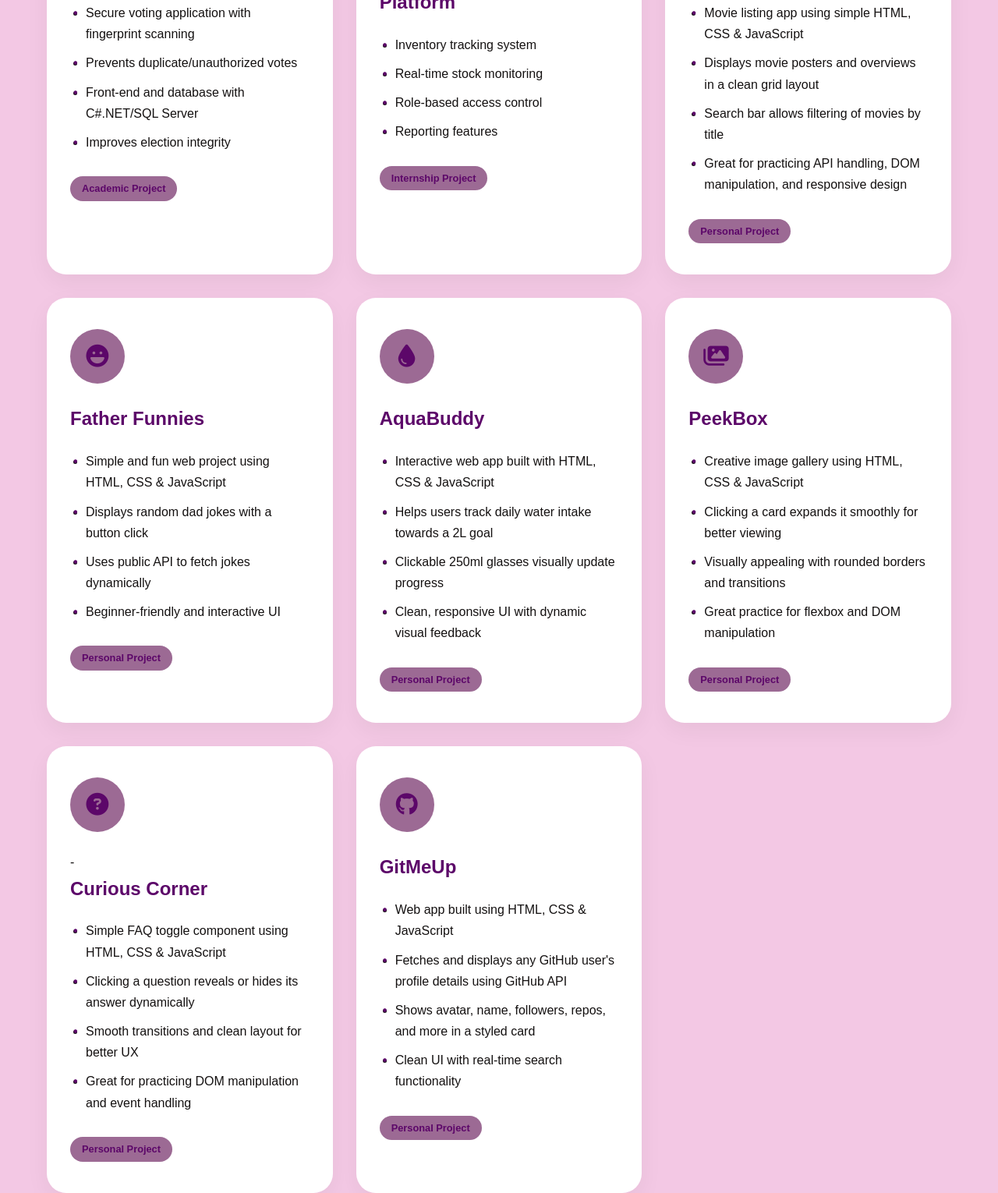
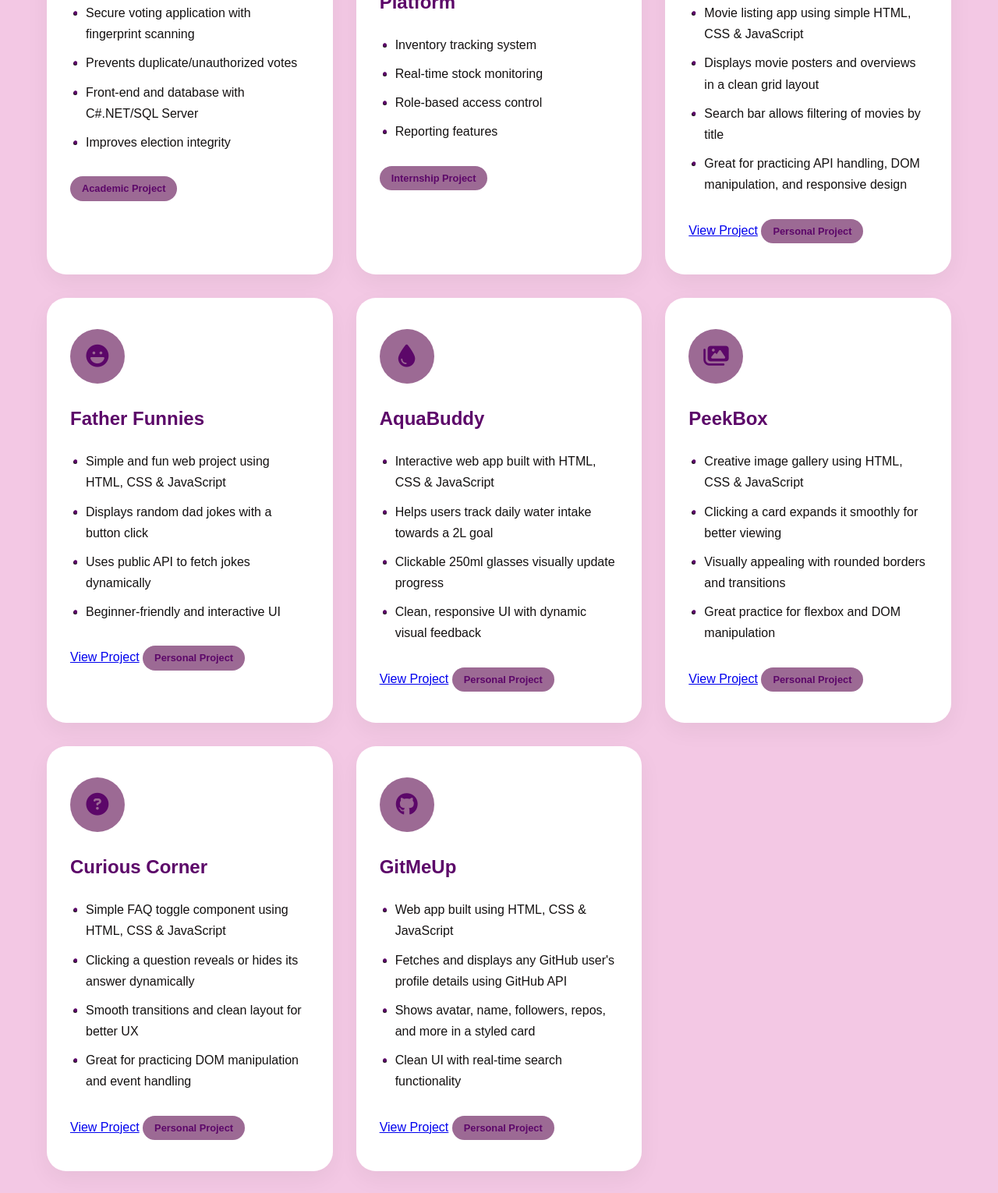
Before and after one commit to umrak03/Portfolio-Website, a plain HTML site: page index.html in a window 1280 px wide. Shown: the part 1503-3033 px from the top of the page at 78% size. Drawn offline with Linux system fonts and the light colour scheme.

Commit message:
Update index.html

```diff
--- a/index.html
+++ b/index.html
@@ -108,6 +108,7 @@
                       <li>Search bar allows filtering of movies by title</li>
                       <li>Great for practicing API handling, DOM manipulation, and responsive design</li>
                    </ul>
+                   <a href="file:///D:/Projects/UI_DevFlixNow/index.html" class="project-btn">View Project</a>
                    <div class="project-tag">Personal Project</div>
                 </div>
                 <div class="project-card">
@@ -121,6 +122,7 @@
                         <li>Uses public API to fetch jokes dynamically</li>
                         <li>Beginner-friendly and interactive UI</li>
                     </ul>
+                    <a href="file:///D:/Projects/UI_DevFatherFunnies/index.html" class="project-btn">View Project</a>
                     <div class="project-tag">Personal Project</div>
                 </div>
                  <div class="project-card">
@@ -134,6 +136,7 @@
                           <li>Clickable 250ml glasses visually update progress</li>
                           <li>Clean, responsive UI with dynamic visual feedback</li>
                      </ul>
+                     <a href="file:///D:/Projects/UI_DevAquaBuddy/index.html" class="project-btn">View Project</a>
                      <div class="project-tag">Personal Project</div>
                 </div>
                 <div class="project-card">
@@ -147,19 +150,21 @@
                         <li>Visually appealing with rounded borders and transitions</li>
                         <li>Great practice for flexbox and DOM manipulation</li>
                     </ul>
+                    <a href="file:///D:/Projects/UI_DevPeekBox/index.html" class="project-btn">View Project</a>
                     <div class="project-tag">Personal Project</div>
                 </div>
                 <div class="project-card">
                     <div class="project-icon">
                         <i class="fas fa-question-circle"></i>
                     </div>
-            -     <h3>Curious Corner</h3>
+                    <h3>Curious Corner</h3>
                     <ul class="project-features">
                         <li>Simple FAQ toggle component using HTML, CSS & JavaScript</li>
                         <li>Clicking a question reveals or hides its answer dynamically</li>
                         <li>Smooth transitions and clean layout for better UX</li>
                         <li>Great for practicing DOM manipulation and event handling</li>
                     </ul>
+                    <a href="file:///D:/Projects/UI_DevCuriousCorner/index.html" class="project-btn">View Project</a>
                     <div class="project-tag">Personal Project</div>
                 </div>
                 <div class="project-card">
@@ -173,6 +178,7 @@
                         <li>Shows avatar, name, followers, repos, and more in a styled card</li>
                         <li>Clean UI with real-time search functionality</li>
                     </ul>
+                    <a href="file:///D:/Projects/UIDev_GitmeUp/index.html" class="project-btn">View Project</a>
                     <div class="project-tag">Personal Project</div>
                 </div>
             </div>
```
Lines whose indentation alone changed are shown as unchanged.
